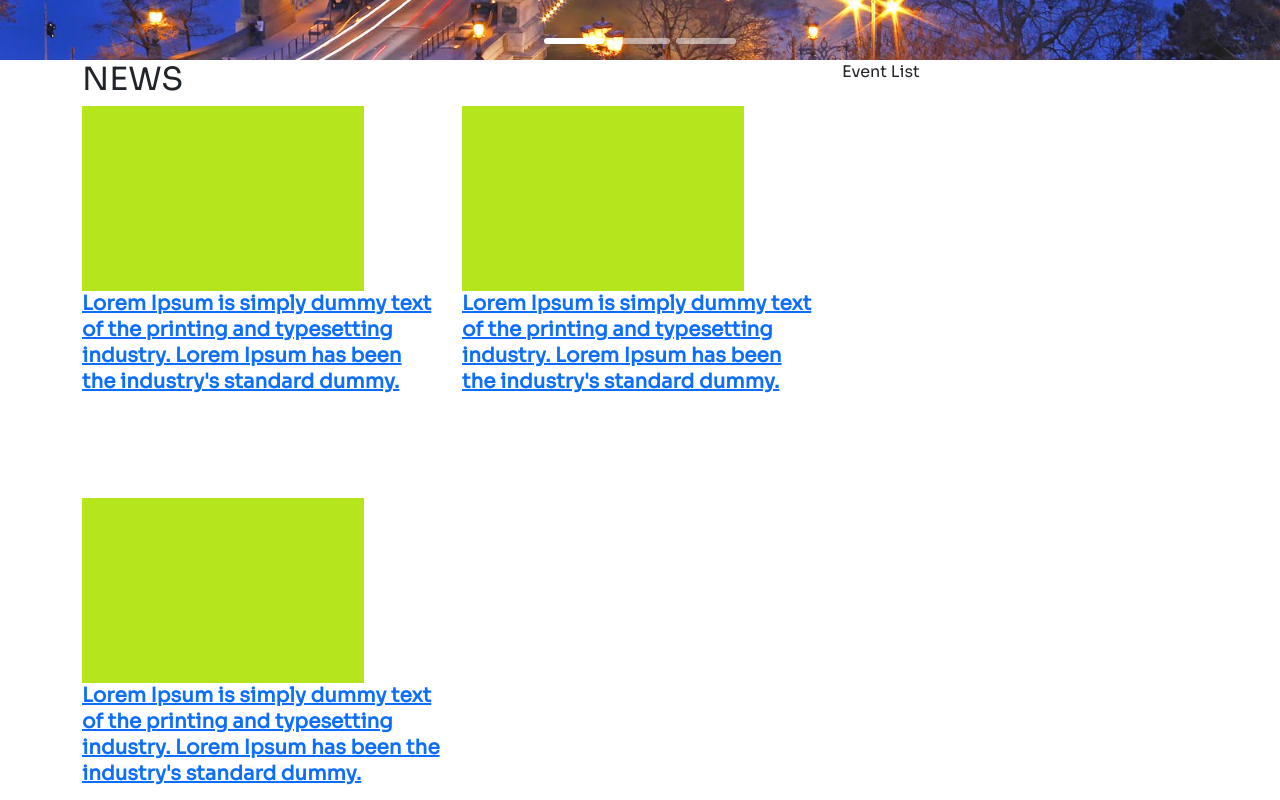
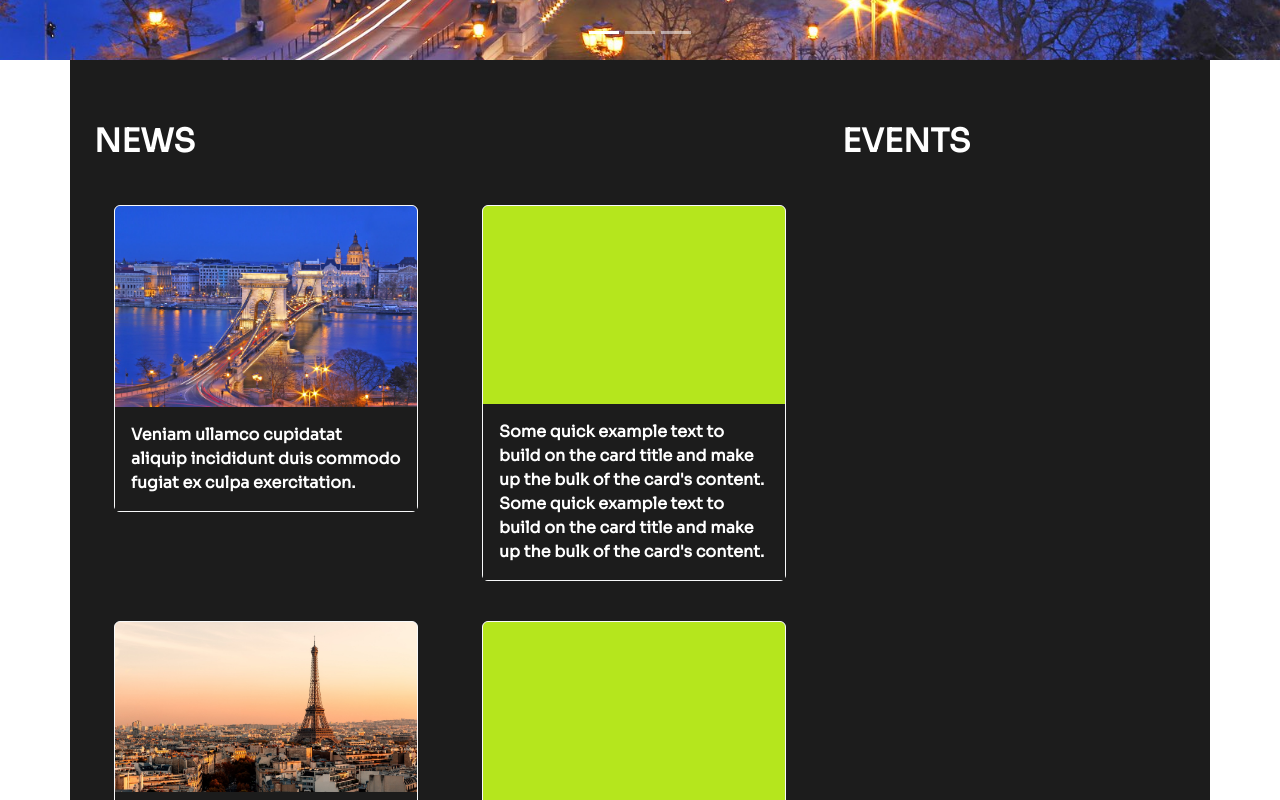
Before and after one commit to AbdelrahmanDesOki/event-manager, a React (Create React App) app: page / in a window 1280 px wide. Shown: the part 660-1460 px from the top of the page. Built offline with nearby package versions, Linux system fonts and the light colour scheme; no server answers.

Commit message:
working news

```diff
--- a/src/Components/Carousel/Carousel.js
+++ b/src/Components/Carousel/Carousel.js
@@ -6,13 +6,10 @@ const Carousel = () => {
     <div id="myCarousel" class="carousel slide" data-bs-ride="carousel" data-bs-pause="false"> {/* data-bs-pause="hover" for stopping on mouseOn*/}
       <div class="carousel-indicators">
       <button type="button" data-bs-target="#myCarousel" data-bs-slide-to="0" class="active" aria-current="true" aria-label="Slide 1">
-      <span></span>
       </button>
       <button type="button" data-bs-target="#myCarousel" data-bs-slide-to="1" aria-label="Slide 2">
-      <span></span>
       </button>
       <button type="button" data-bs-target="#myCarousel" data-bs-slide-to="2" aria-label="Slide 3">
-      <span></span>
       </button>
     </div>
       <div class="carousel-inner">
@@ -54,5 +51,4 @@ const Carousel = () => {
   )
 }
 
-
 export default Carousel;
--- a/src/Components/Carousel/carouselStyle.css
+++ b/src/Components/Carousel/carouselStyle.css
@@ -13,21 +13,3 @@
   background-color: #1c1c1c;
   margin: 75px auto 0;
 }
-  .carousel-indicators [data-bs-target] {
-    position: relative;
-    width: 60px;
-    height: 6px;
-    border: none;
-    border-radius: 24px;
-  }
-
-  .carousel-indicators [data-bs-target] span {
-    content: ’’;
-    position: absolute;
-    top: 0;
-    left: 0;
-    width: 0;
-    height: 100%;
-    background: #7952b3;
-    border-radius: inherit;
-  }
--- a/src/Components/HomePage/EventList.js
+++ b/src/Components/HomePage/EventList.js
@@ -1,7 +1,7 @@
 
 const EventList = () => {
     return(
-        'Event List'
+        <h2>EVENTS</h2>
     )
 }
 export default EventList
--- a/src/Components/HomePage/HomePage.js
+++ b/src/Components/HomePage/HomePage.js
@@ -6,7 +6,7 @@ import EventList from './EventList'
 const HomePage = () => {
   return (
     <React.Fragment>
-    <div class="container">
+    <div class="container" style={{paddingTop:"4rem", paddingBottom:"4rem", backgroundColor:"#1c1c1c"}}>
        <div class="row">
     <div class="col-sm-8">
       <News/>
--- a/src/Components/HomePage/News.js
+++ b/src/Components/HomePage/News.js
@@ -1,44 +1,73 @@
+import Card from 'react-bootstrap/Card';
+import Container from 'react-bootstrap/Container';
+import Row from 'react-bootstrap/Row';
+import Col from 'react-bootstrap/Col';
+import Button from 'react-bootstrap/Button';
 import './newsStyle.css'
+function News() {
+  return (
+    <Container>
+      <h2>News</h2>
+      <Row>
+        <Col>
+          <Card border="light" style={{margin:"30px 20px 10px 20px"}}>
+              <Card.Img variant="top" src="./city_photos/budapest_photo2.jpg" />
+               <Card.Body style={{backgroundColor: "#1c1c1c"}}>
+                  <Card.Text>
+                    <a class ="bold" href="#">
+                      Veniam ullamco cupidatat aliquip incididunt duis commodo fugiat ex culpa exercitation.
+                    </a>
+                  </Card.Text>
+              </Card.Body>
+          </Card>
+        </Col>
+        <Col>
+          <Card border="light" style={{margin:"30px 20px 10px 20px"}}>
+              <Card.Img variant="top" src="./dummy_picture.png" />
+                <Card.Body style={{backgroundColor: "#1c1c1c"}}>
+                   <Card.Text>
+                    <a class ="bold" href="#">
+                      Some quick example text to build on the card title and make up the
+                      bulk of the card's content.
+                      Some quick example text to build on the card title and make up the
+                      bulk of the card's content.
+                    </a>
+                </Card.Text>
+            </Card.Body>
+          </Card>
+        </Col>
+      </Row>
 
-const News = () => {
-  return (
-    <div>
-      <h2>NEWS</h2>
-      <div class="row">
-        <div class="col-xs-6 news margin-bottom-xs-16">
-          <a href="">
-            <img src="./dummy_picture.png" alt></img>
-          </a>
-          <p class="font-size-lg bold">
-            <a href="">
-              Lorem Ipsum is simply dummy text of the printing and typesetting industry. Lorem Ipsum has been the industry's standard dummy.
-            </a>
-          </p>
-        </div>
+      <Row>
+        <Col>
+          <Card border="light" style={{margin:"30px 20px 10px 20px"}}>
+              <Card.Img variant="top" src="./city_photos/paris_photo.jpg" />
+               <Card.Body style={{backgroundColor: "#1c1c1c"}}>
+                  <Card.Text>
+                    <a class ="bold" href="#">
+                      Veniam ullamco cupidatat aliquip incididunt duis commodo fugiat ex culpa exercitation.
+                    </a>
+                  </Card.Text>
+              </Card.Body>
+          </Card>
+        </Col>
+        <Col>
+          <Card border="light" style={{margin:"30px 20px 10px 20px"}}>
+              <Card.Img variant="top" src="./dummy_picture.png" />
+                <Card.Body style={{backgroundColor: "#1c1c1c"}}>
+                   <Card.Text>
+                    <a class ="bold" href="#">
+                    Eniam ullamco cupidatat aliquip incididunt duis commodo fugiat ex culpa exercitation.
+                    </a>
+                </Card.Text>
+            </Card.Body>
+          </Card>
+        </Col>
+      </Row>
+      <Button href="#" variant="outline-light" style={{marginTop:"20px"}}>All News</Button>
+    </Container>
 
-        <div class="col-xs-6 news margin-bottom-xs-16">
-          <a href="">
-            <img src="./dummy_picture.png" alt></img>
-          </a>
-          <p class="font-size-lg bold">
-            <a href="">
-              Lorem Ipsum is simply dummy text of the printing and typesetting industry. Lorem Ipsum has been the industry's standard dummy.
-            </a>
-          </p>
-        </div>
-      </div>
-      <div class="col-xs-6 news margin-bottom-xs-16">
-          <a href="">
-            <img src="./dummy_picture.png" alt></img>
-          </a>
-          <p class="font-size-lg bold">
-            <a href="">
-              Lorem Ipsum is simply dummy text of the printing and typesetting industry. Lorem Ipsum has been the industry's standard dummy.
-            </a>
-          </p>
-        </div>
+  );
+}
 
-    </div>
-  );
-};
 export default News;
--- a/src/Components/HomePage/newsStyle.css
+++ b/src/Components/HomePage/newsStyle.css
@@ -1,20 +1,21 @@
+
 .bold {
     font-weight: 700;
 }
-
-.font-size-lg {
-    font-size: 20px;
-    font-size: 1.25rem;
-    line-height: 1.3;
+a{
+    text-decoration: none;
+    color:#fff;
+    background-color: transparent;
 }
-
-.col-xs-6 {
-    width: 50%;
+a:-webkit-any-link {
+    color: white;
+    cursor: pointer;
 }
-.news {
-    min-height: 375px;
+h2{
+    margin-bottom:1rem;
+    font-size: 2rem;
+    line-height: 1.1;
+    color: #fff;
+    text-transform: uppercase;
+    font-weight: 700;
 }
-.margin-bottom-xs-16 {
-    margin-bottom: 16px!important;
-    margin-bottom: 1.06666667rem!important;
-}
```
Also changed, not shown: src/Components/Carousel/NewCarousel.js (deleted, +0 -60 lines). Lines whose indentation alone changed are shown as unchanged.
